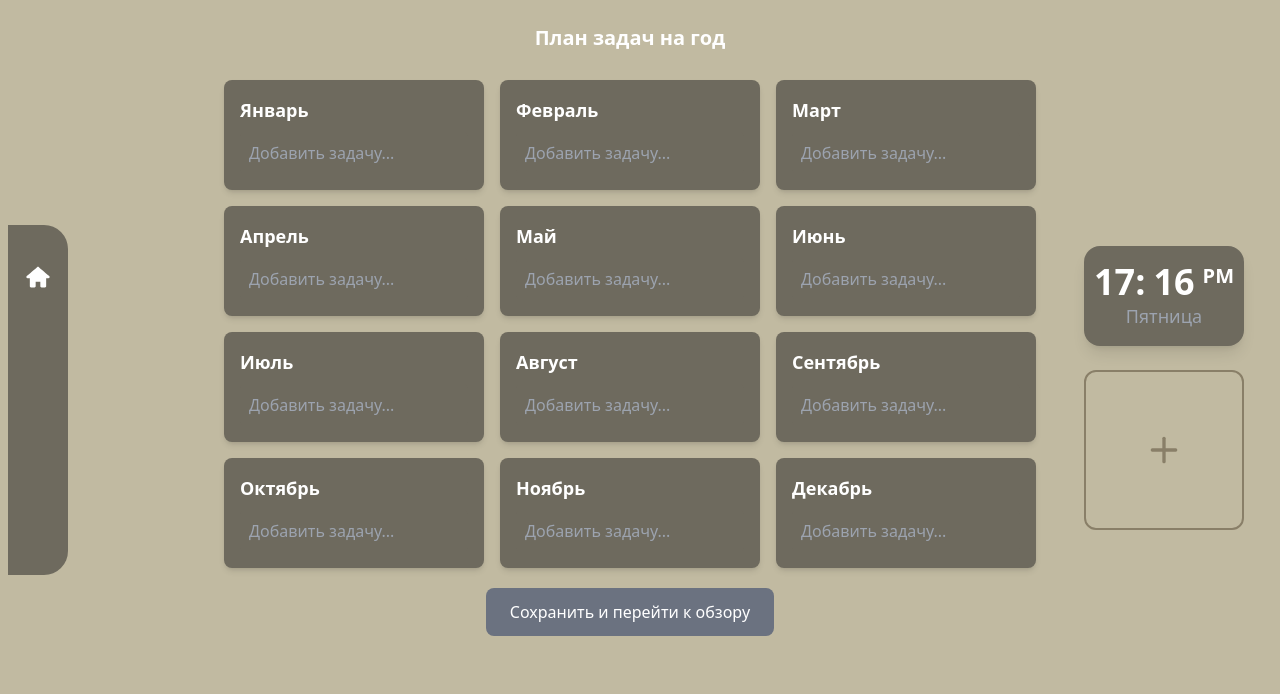
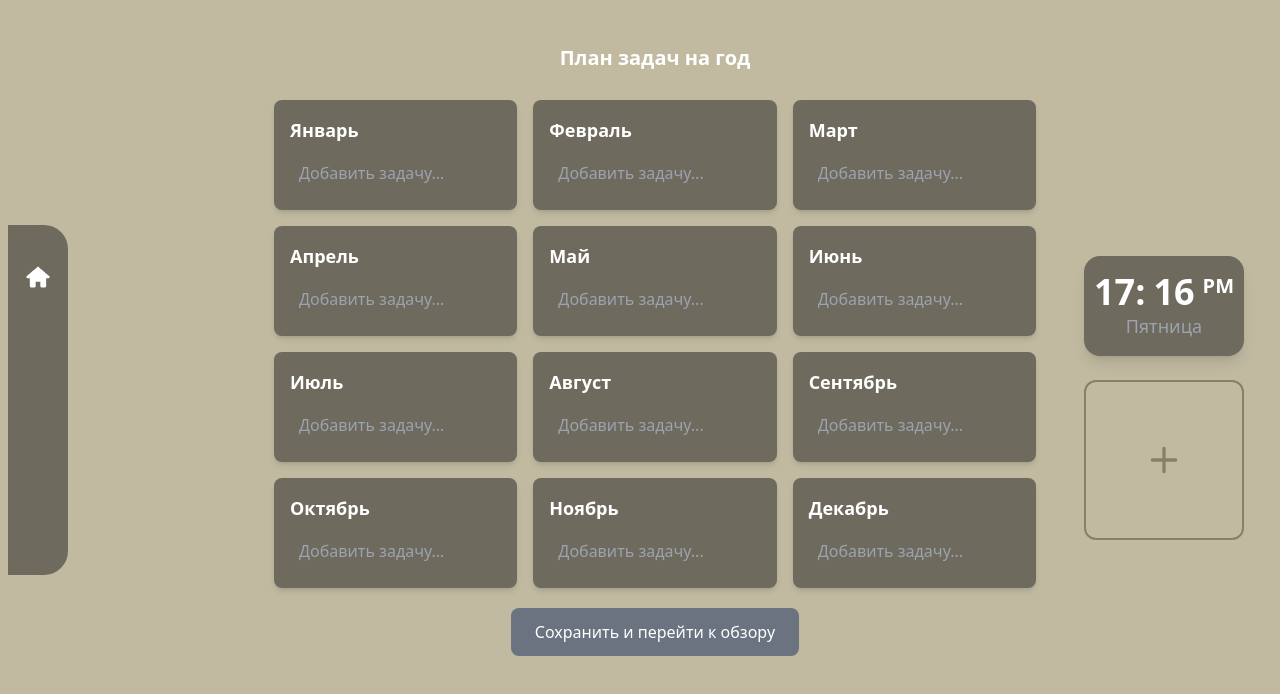
Before and after one commit to foxnaim/Agenda-client-, a Next.js app: page /pages/TaskDashboard in a window 1280 px wide. Shown: the top 694 px of the page. Built offline with nearby package versions, Linux system fonts and the light colour scheme.

Commit message:
modified:   src/app/pages/TaskDashboard/page.tsx

```diff
--- a/src/app/pages/TaskDashboard/page.tsx
+++ b/src/app/pages/TaskDashboard/page.tsx
@@ -1,5 +1,4 @@
 import MonthsDashboard from '@/app/components/Dashboard/Dashboard12'
-import DashboardTask from '@/app/components/Dashboard/DashboardTask'
 import Navigation from '@/app/components/SideBar/Navigation'
 import AgendaTask from '@/app/components/tasks/TaskMenu/page'
 import Time from '@/app/components/Time'
@@ -12,7 +11,7 @@ const TaskDashboard  = () => {
    <React.Fragment>
     <Navigation/>
     <div className='flex flex-row justify-between items-center '>
-     <div className='block ml-[200px]'>
+     <div className='block ml-[250px] mt-5'>
     <MonthsDashboard/>
      </div>
      <div className='block mr-3'>
```
